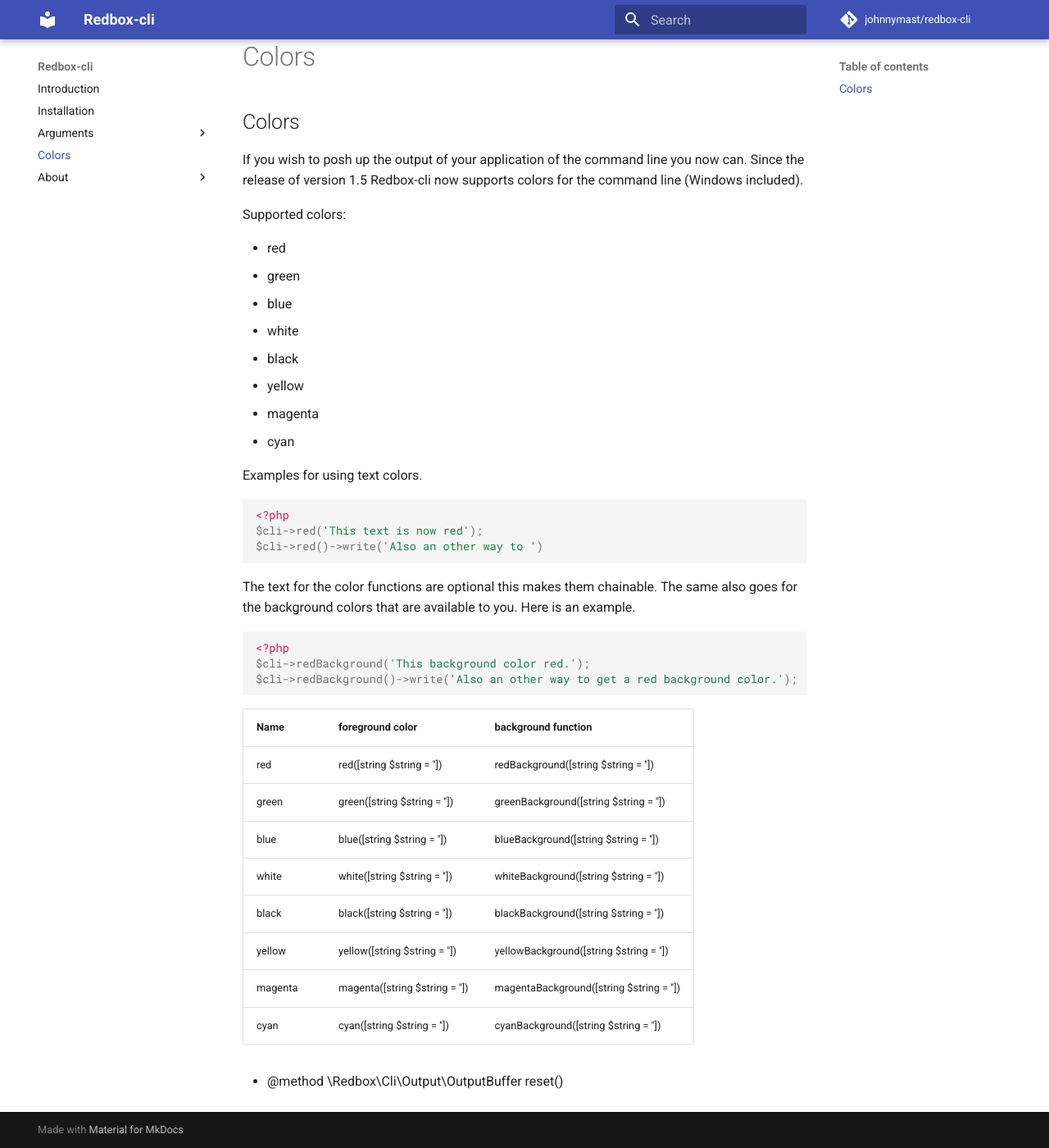
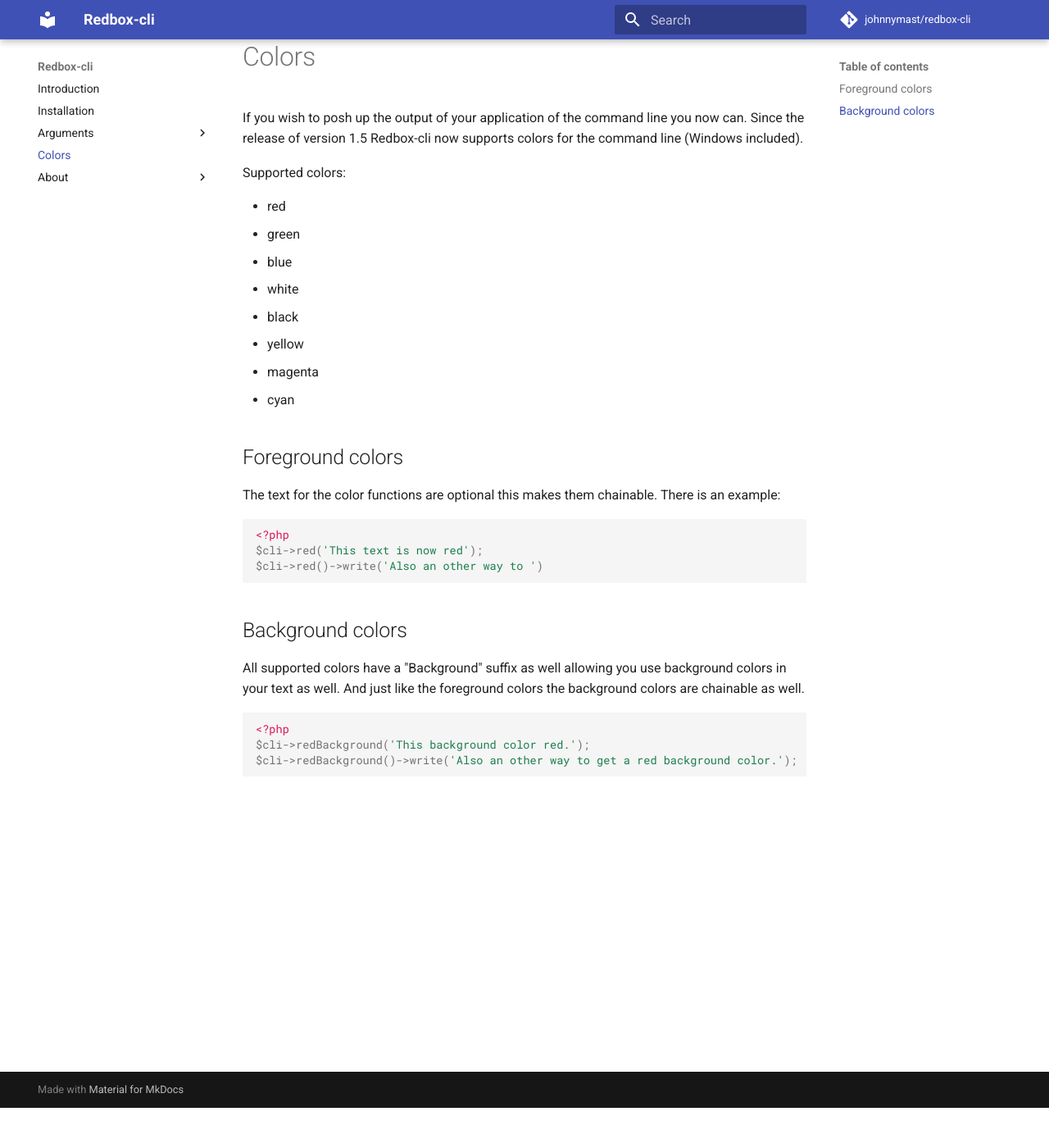
Before and after one commit to johnnymast/redbox-cli, an MkDocs documentation site: the page built from docs/colors/colors.md, in a window 1280 px wide and 1400 px high, scrolled down 49 px. Shown: the whole window at 82% size. Built offline with MkDocs 1.6.1 and Material for MkDocs 9.7.7, drawn with Linux system fonts in a browser that asks for light colours; comment, search, counter and statistics services are not loaded.

````diff
--- a/docs/colors/colors.md
+++ b/docs/colors/colors.md
@@ -1,5 +1,3 @@
-## Colors
-
 If you wish to posh up the output of your application of the command line you now can. Since the release of version 1.5 Redbox-cli
 now supports colors for the command line (Windows included).
 
@@ -14,7 +12,9 @@ Supported colors:
 * magenta
 * cyan
 
-Examples for using text colors.
+## Foreground colors
+
+The text for the color functions are optional this makes them chainable. There is an example:
 
 ```php
 <?php
@@ -22,27 +22,13 @@ $cli->red('This text is now red');
 $cli->red()->write('Also an other way to ')
 ```
 
-The text for the color functions are optional this makes them chainable. The same also goes for the background colors that are available to you.
-Here is an example.
+## Background colors
 
+All supported colors have a "Background" suffix as well allowing you use background colors in your text as well.
+And just like the foreground colors the background colors are chainable as well.
 
 ```php
 <?php
 $cli->redBackground('This background color red.');
 $cli->redBackground()->write('Also an other way to get a red background color.');
 ```
-
-
-| Name   |  foreground color  | background function  |
-|---|---|---|
-|   red |  red([string $string = '']) | redBackground([string $string = ''])|
-|  green |  green([string $string = ''])  |   greenBackground([string $string = '']) |
-|  blue | blue([string $string = ''])  | blueBackground([string $string = ''])  |
-|  white | white([string $string = ''])  | whiteBackground([string $string = ''])  |
-|  black | black([string $string = ''])  | blackBackground([string $string = ''])  |
-|  yellow | yellow([string $string = ''])  | yellowBackground([string $string = ''])  |
-|  magenta | magenta([string $string = ''])  | magentaBackground([string $string = ''])  |
-|  cyan | cyan([string $string = ''])  | cyanBackground([string $string = ''])  |
-
-
-* @method \Redbox\Cli\Output\OutputBuffer reset()
````
Also changed, not shown: 1 other file.
